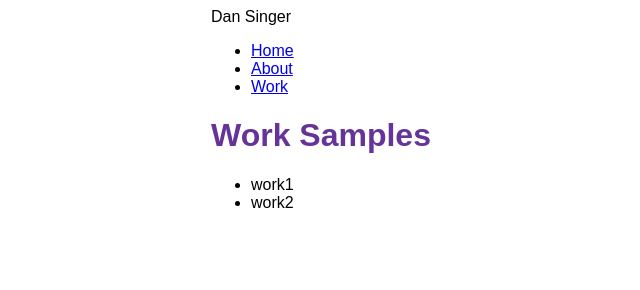
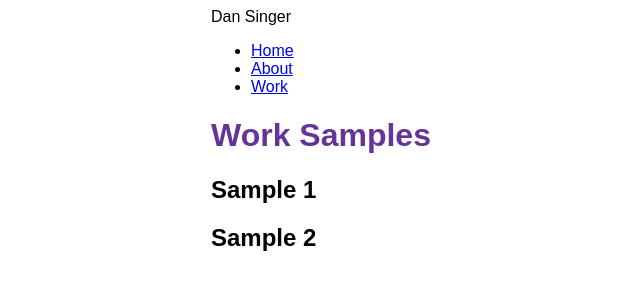
Before and after one commit to dansinger/singerde-site, a Gatsby site: page /work in a window 1280 px wide. Shown: the whole page, without its empty margins (179-819 px from the left). Built offline with nearby package versions, Linux system fonts and the light colour scheme; Gatsby itself is replaced by a stand-in of ours.

Commit message:
Work Samples, Mid-step 5

```diff
--- a/gatsby-config.js
+++ b/gatsby-config.js
@@ -13,5 +13,6 @@ module.exports = {
         path: `${__dirname}/work`,
       }
     },
+    "gatsby-plugin-mdx",
   ],
 }
--- a/src/pages/work.js
+++ b/src/pages/work.js
@@ -5,24 +5,27 @@ import Layout from '../components/layout'
 const WorkPage = ({data}) => {
   return (
     <Layout pageTitle="Work Samples">
-      <ul>
       {
-        data.allFile.nodes.map(node => (
-          <li key={node.name}>
-            {node.name}
-          </li>
-          ))
+        data.allMdx.nodes.map((node) => (
+          <article key={node.id}>
+            <h2>{node.frontmatter.title}</h2>
+          </article>
+        ))
       }
-      </ul>
     </Layout>
   )
 }
 
 export const query = graphql`
   query {
-    allFile {
+    allMdx(sort: {fields: frontmatter___date, order: DESC}) {
       nodes {
-        name
+        frontmatter {
+          date(formatString: "MMMM D, YYYY")
+          title
+        }
+        id
+        body
       }
     }
   }
--- a/work/work1.mdx
+++ b/work/work1.mdx
@@ -0,0 +1,6 @@
+---
+title: "Sample 1"
+date: "2022-06-11"
+---
+
+Test post 1.
--- a/work/work2.mdx
+++ b/work/work2.mdx
@@ -0,0 +1,6 @@
+---
+title: "Sample 2"
+date: "2022-06-05"
+---
+
+Test post 2.
```
Also changed, not shown: 1 other file.
